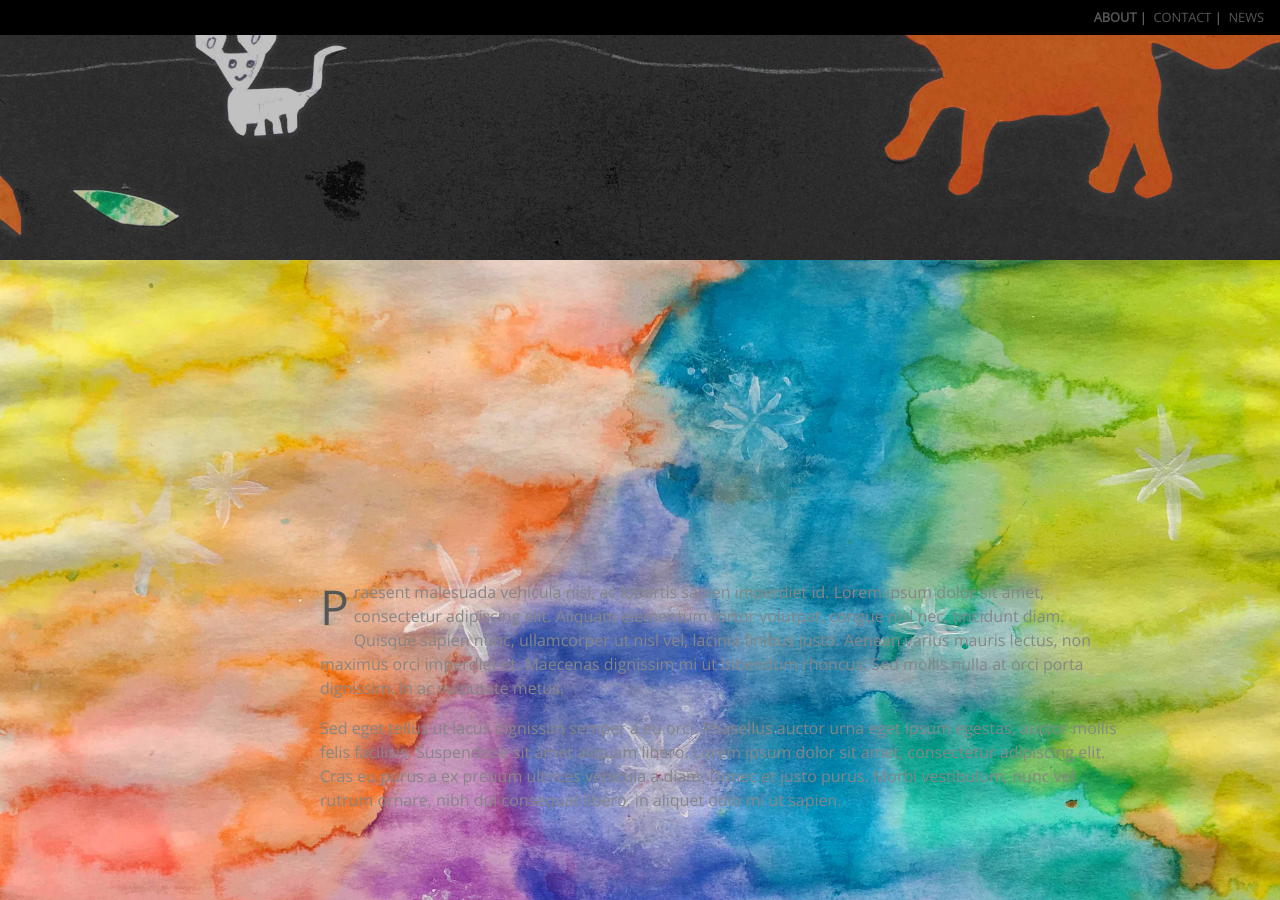
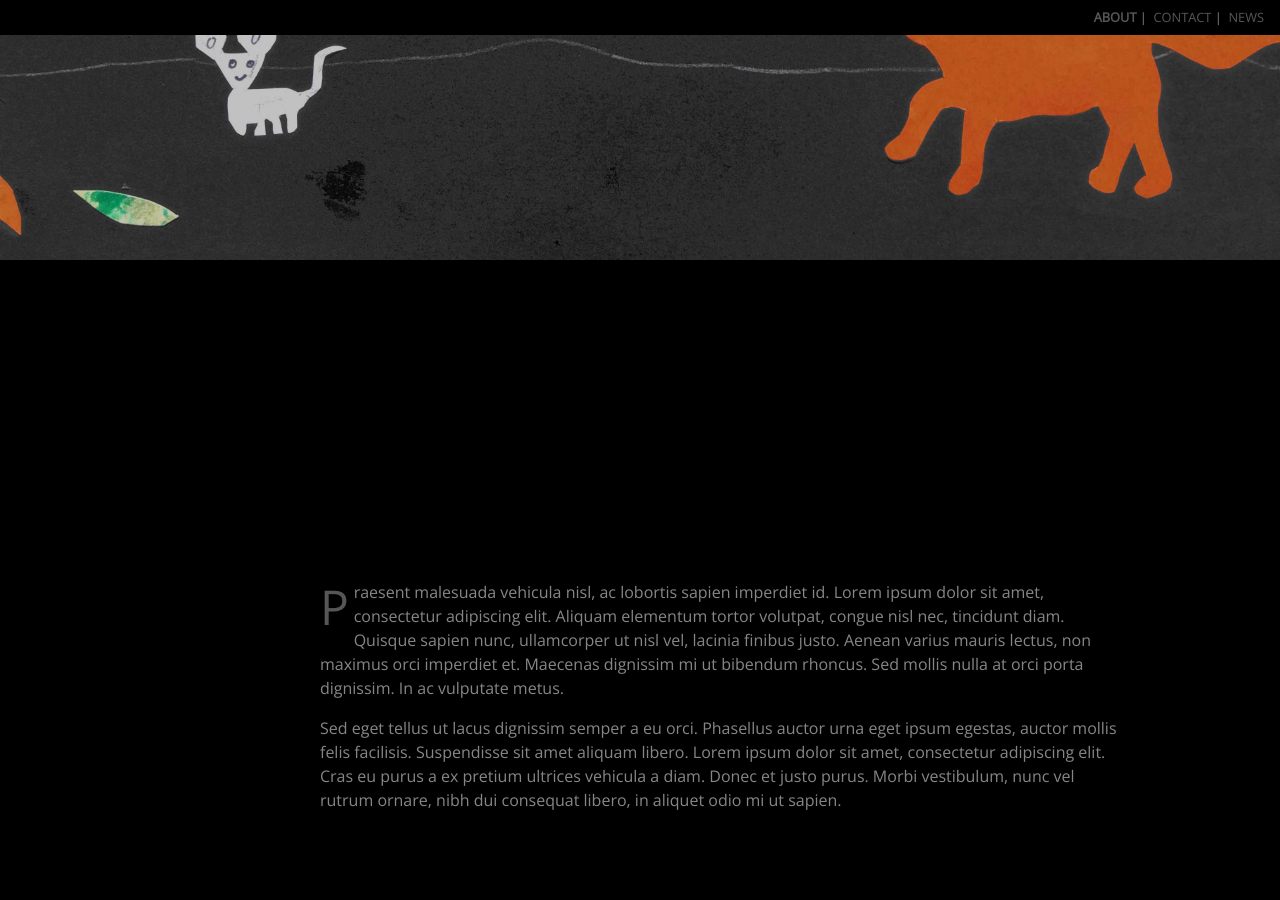
Before and after one commit to JoyceKimberly/SoniaBjornsen, a Jekyll site: the page built from index.md, in a window 1280 px wide and 900 px high, scrolled down 1656 px. Built offline with Jekyll 4.4.1, drawn with Linux system fonts in a browser that asks for light colours; nearby versions of some CDN libraries; the repository's description, which GitHub fills in, is left out.

Commit message:
Background

```diff
--- a/assets/css/style.scss
+++ b/assets/css/style.scss
@@ -80,7 +80,7 @@ p:last-of-type {
   background-position: left bottom;
   background-size: cover;
 }
-.block:nth-of-type(3) {
+.block:nth-of-type(4) {
   background-image: url("../img/SoniaBackground-03.jpg");
   background-repeat: no-repeat;
   background-position: left bottom;
```
